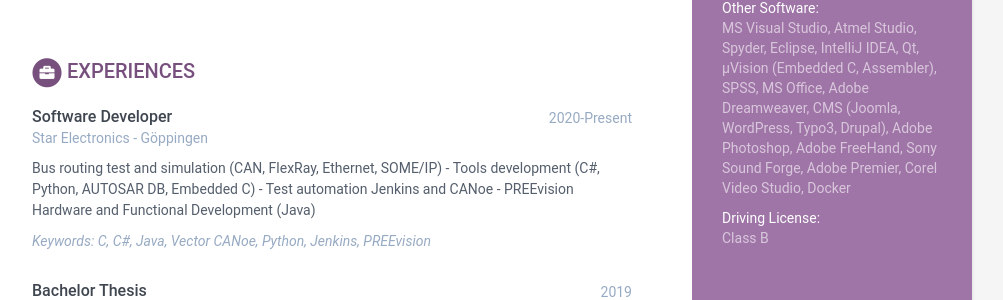
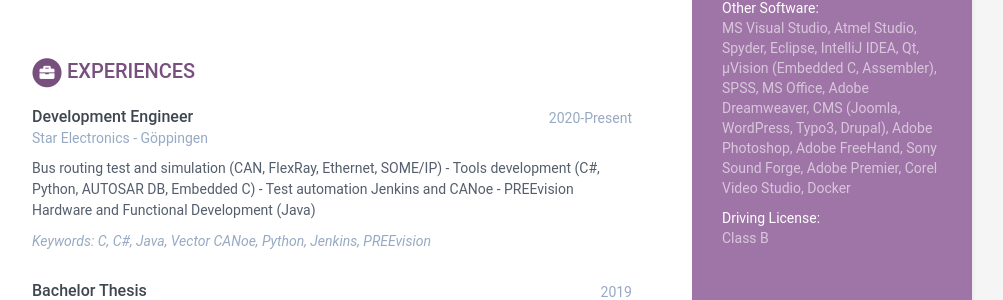
Before and after one commit to jmazyar/jmazyar.github.io, a Jekyll site: the page built from docs/index.html, in a window 1280 px wide. Shown: the part 810-1110 px from the top of the page, without its empty margins (168-1171 px from the left). Built offline with Jekyll 4.4.1, drawn with Linux system fonts in a browser that asks for light colours.

Commit message:
upadte text

```diff
--- a/docs/_data/data.yml
+++ b/docs/_data/data.yml
@@ -80,7 +80,7 @@ education:
 
 # Experience
 experiences:
-  - role: Software Developer
+  - role: Development Engineer
     time: 2020-Present
     company: Star Electronics - Göppingen
     details: |
```
